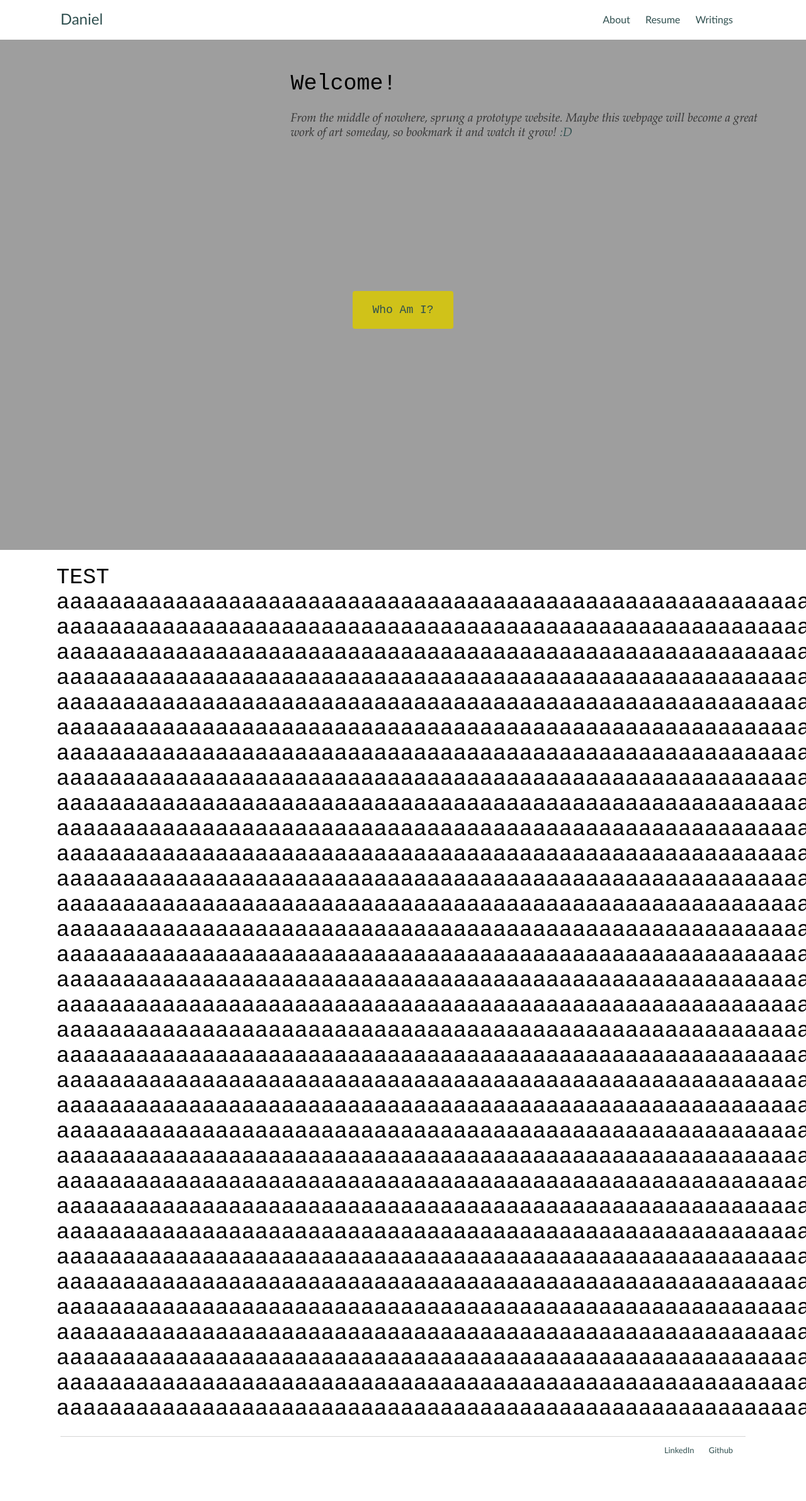
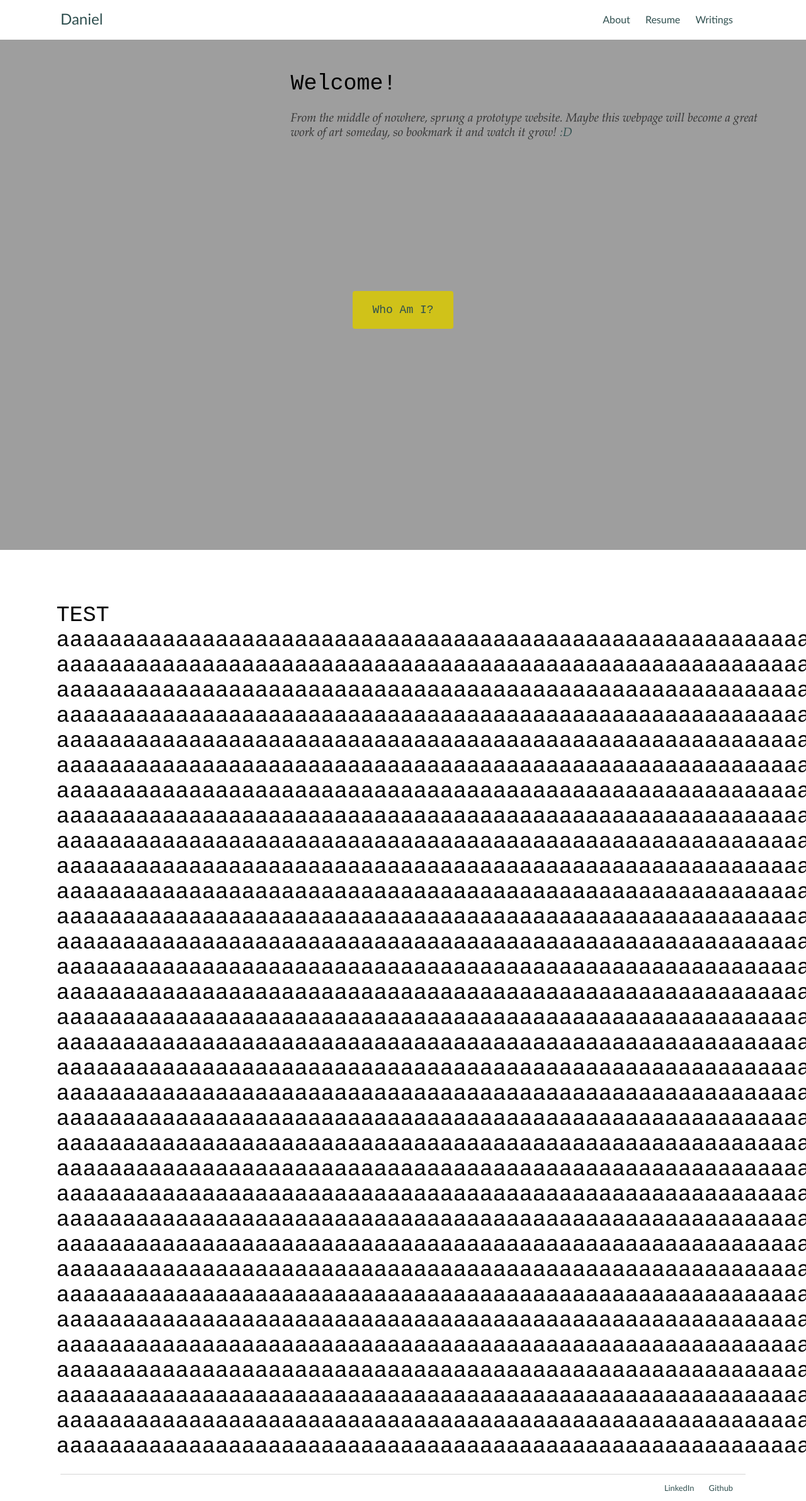
Before and after one commit to Calculasians/calculasians.github.io, a Jekyll site: the page built from index.html, in a window 1280 px wide. Shown: the whole page at 63% size. Built offline with Jekyll 4.4.1, drawn with Linux system fonts in a browser that asks for light colours; before the commit the page ends 2323 px from its top, so only the background shows below that.

Commit message:
Update main.css

```diff
--- a/css/main.css
+++ b/css/main.css
@@ -222,3 +222,8 @@
     font-family: 'Raleway', "Trebuchet MS", Helvetica, sans-serif;
     font-size: 1.5em;
 }
+
+
+#about-page {
+    padding-top: 60px;
+}
```
